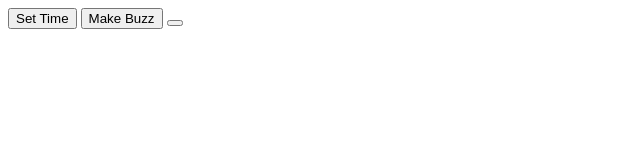
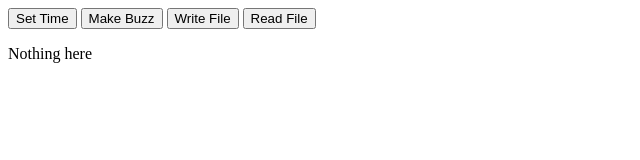
Before and after one commit to Frosty-Knight/Bangle-example, a plain HTML site: page index.html in a window 1280 px wide. Shown: the whole page, without its empty margins (0-640 px from the left). Drawn offline with Linux system fonts and the light colour scheme.

Commit message:
Update index.html

```diff
--- a/index.html
+++ b/index.html
@@ -2,11 +2,19 @@
   <body>
     <button onclick="Puck.setTime()">Set Time</button>
     <button onclick="Puck.write('Bangle.buzz()\n')">Make Buzz</button>
-    <button onclick="writeFile()"></button>
+    <button onclick="writeFile()">Write File</button>
+    <button onclick="readFile()">Read File</button>
+    <p id="contents">Nothing here</p>
     <script src="https://www.puck-js.com/puck.js"></script>
     <script>
-      function writefile(){
+      function writeFile(){
         Puck.write('require("Storage").write("a_file","Hello World")\n')
+      }
+      function readFile(){
+        Puck.eval('require("Storage").read("a_file")',function(data){
+          document.getElementByID("contents").innerHTML = data;
+
+        });
       }
     </script>
   </body>
```
